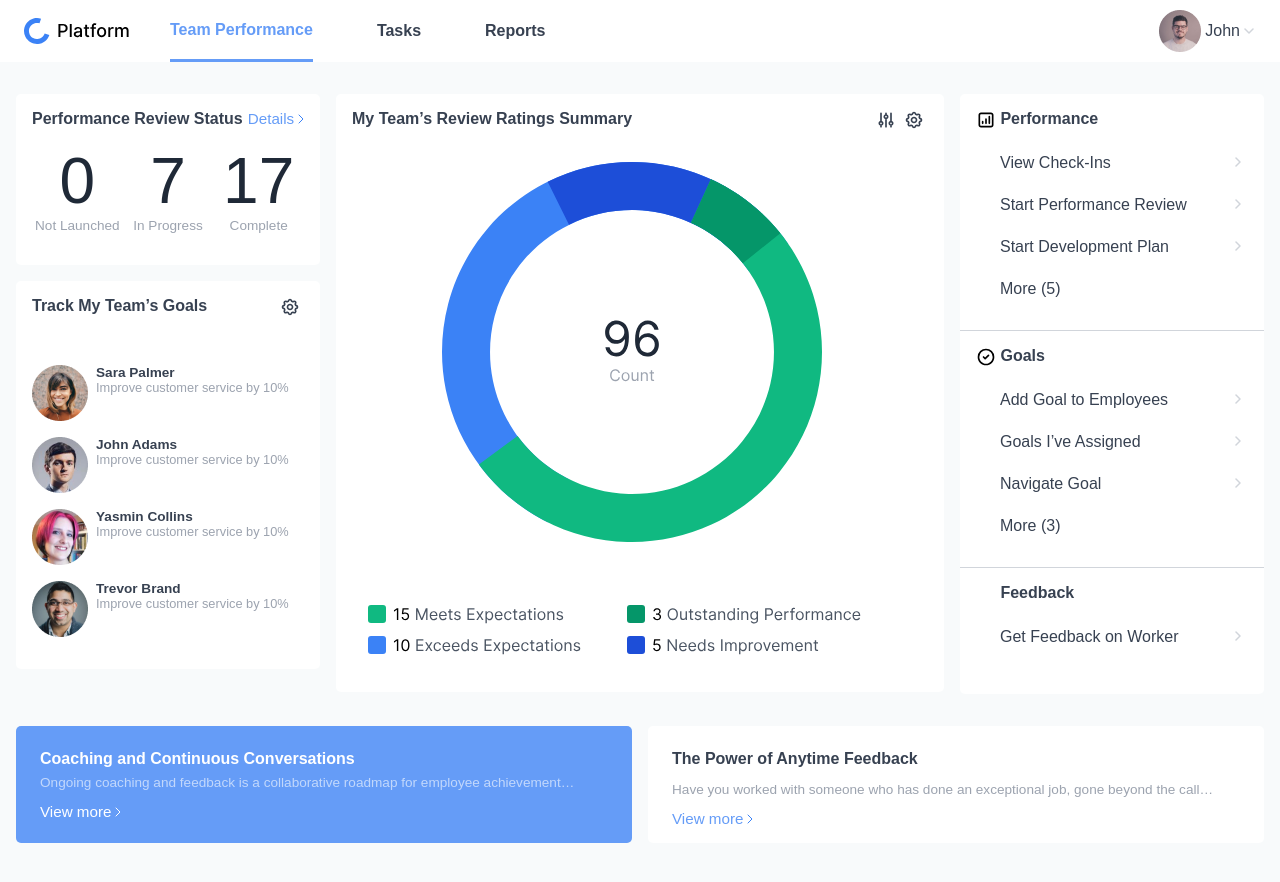
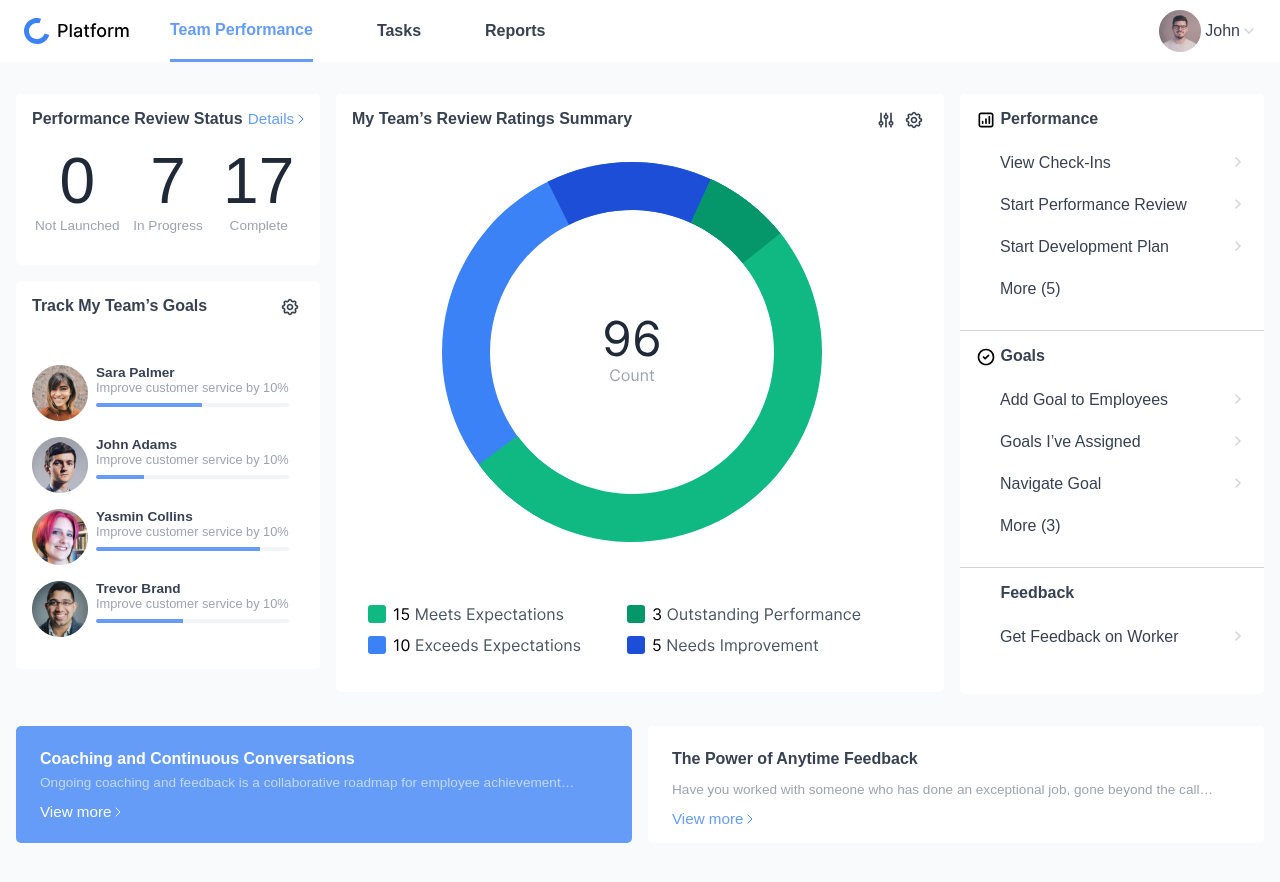
Before and after one commit to testing-accessibility/workshop-design-people-skills, a website built with Parcel: page careers-portal/index.html in a window 1280 px wide. Built offline with nearby package versions, Linux system fonts and the light colour scheme.

Commit message:
Add progressbars to careers portal

```diff
--- a/careers-portal/careers-portal.scss
+++ b/careers-portal/careers-portal.scss
@@ -7,6 +7,7 @@
     --color-stroke: #D1D5DB;
     --color-nav: var(--color-primary);
     --bgcolor-main: #F8FAFB;
+    --bgcolor-progressbar: #F3F4F6;
     --bgcolor-cell: var(--color-accent-light);
 }
 * {
@@ -292,6 +293,33 @@ a, a:link, .link {
     .subhead {
         font-size: 0.8rem;
     }
+    .progress-bar {
+        background-color: var(--bgcolor-progressbar);
+        border-radius: 3px;
+        height: 4px;
+        overflow: hidden;
+        margin: 0.5em 0;
+        width: 100%;
+
+        &:before {
+            background-color: var(--color-accent);
+            content: '';
+            display: block;
+            height: 100%;
+        }
+        &.width-25:before {
+            width: 25%;
+        }
+        &.width-45:before {
+            width: 45%;
+        }
+        &.width-55:before {
+            width: 55%;
+        }
+        &.width-85:before {
+            width: 85%;
+        }
+    }
 }
 .graph {
     margin: 2em 1em 1em;
--- a/careers-portal/index.html
+++ b/careers-portal/index.html
@@ -71,7 +71,7 @@
                                 <div>
                                     <div class="heading-4">Sara Palmer</div>
                                     <div class="subhead">Improve customer service by 10%</div>
-                                    <div class="progress-bar 55"></div>
+                                    <div class="progress-bar width-55"></div>
                                 </div>
                             </div>
                             <div class="goal-team-member">
@@ -79,7 +79,7 @@
                                 <div>
                                     <div class="heading-4">John Adams</div>
                                     <div class="subhead">Improve customer service by 10%</div>
-                                    <div class="progress-bar 25"></div>
+                                    <div class="progress-bar width-25"></div>
                                 </div>
                             </div>
                             <div class="goal-team-member">
@@ -87,7 +87,7 @@
                                 <div>
                                     <div class="heading-4">Yasmin Collins</div>
                                     <div class="subhead">Improve customer service by 10%</div>
-                                    <div class="progress-bar 85"></div>
+                                    <div class="progress-bar width-85"></div>
                                 </div>
                             </div>
                             <div class="goal-team-member">
@@ -95,7 +95,7 @@
                                 <div>
                                     <div class="heading-4">Trevor Brand</div>
                                     <div class="subhead">Improve customer service by 10%</div>
-                                    <div class="progress-bar 45"></div>
+                                    <div class="progress-bar width-45"></div>
                                 </div>
                             </div>
                         </div>
```
